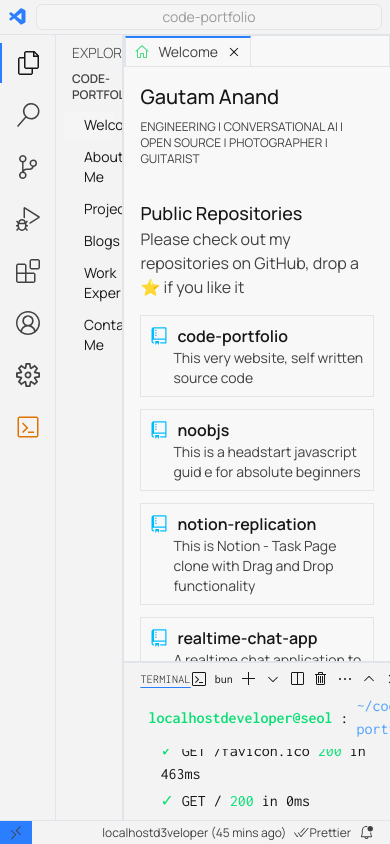
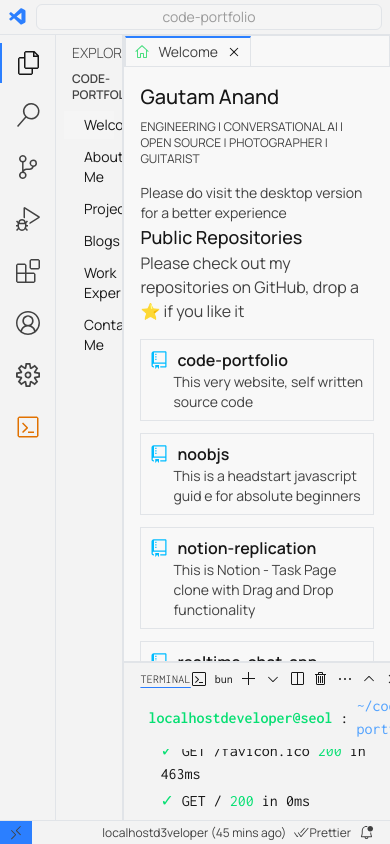
Before and after one commit to localhostd3veloper/code-portfolio, a Next.js app: page / in a window 390 px wide. Built offline with nearby package versions, Linux system fonts and the light colour scheme.

Commit message:
feat: mobile version message

```diff
--- a/src/app/page.tsx
+++ b/src/app/page.tsx
@@ -11,7 +11,10 @@
         <p className="text-muted text-xs md:text-base">
           ENGINEERING | CONVERSATIONAL AI | OPEN SOURCE | PHOTOGRAPHER | GUITARIST
         </p>
-        <div className="mt-6 flex flex-col">
+        <div className="mt-2 flex flex-col md:mt-6">
+          <p className="text-muted block text-sm md:hidden">
+            Please do visit the desktop version for a better experience
+          </p>
           <h2 className="text-lg font-medium md:text-xl">Public Repositories</h2>
           <p className="text-muted">
             Please check out my repositories on GitHub, drop a ⭐ if you like it
```
